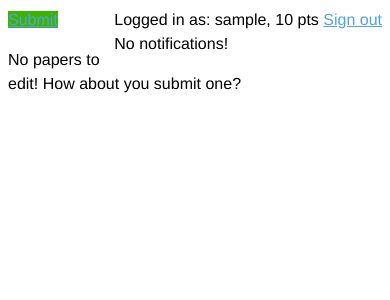
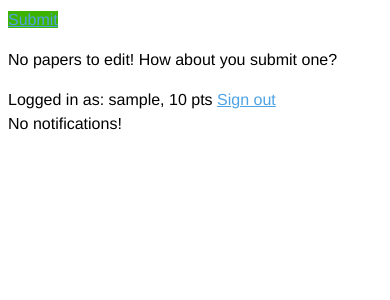
Before and after one commit to nmoroze/peer-edit, a Django app: page / in a window 390 px wide. Shown: the top 300 px of the page. Run offline with Django 3.2, Linux system fonts and the light colour scheme; a user stored in the database is signed in; tables that the repository leaves empty hold one stand-in row (values such as "Sample post"); data that the repository does not hold is empty; parts of the project's set-up code (start-up, migrations or seed data) failed here and were passed over; some libraries are stand-ins or nearby versions.

Commit message:
Made notifications sidebar responsive

```diff
--- a/edit/templates/edit/index.html
+++ b/edit/templates/edit/index.html
@@ -2,18 +2,10 @@
 
 {% block content %}
 {% if user %}
-	<div style="float:right"> Logged in as: {{ user.username }}, {{ author.points }} pts <a href="/signout/">Sign out</a><br>
-	{% if notification_list %}
-		<ul>
-		{% for notification in notification_list %}
-			<li>{{ notification.content }}</li>
-		</ul>
-		{% endfor %}
-	{% else %}
-		No notifications!
+
 {% endif %}
-	</div>
-{% endif %}
+<div class="row">
+	<div class="col-md-10">
 		<a class="btn btn-large btn-success" style="margin-top: 5px" href="/submit"><i class="icon-fixed-width icon-pencil"></i>Submit</a>
 
 		{% if latest_paper_list %}
@@ -25,5 +17,19 @@
 		{% else %}
 		    <p>No papers to edit! How about you submit one?</p>
 		{% endif %}
+	</div>
 
+	<div class="col-md-2">
+		Logged in as: {{ user.username }}, {{ author.points }} pts <a href="/signout/">Sign out</a><br>
+		{% if notification_list %}
+			<ul>
+			{% for notification in notification_list %}
+				<li>{{ notification.content }}</li>
+			</ul>
+			{% endfor %}
+		{% else %}
+			No notifications!
+		{% endif %}
+	</div>
+</div>
  {% endblock %}
```
Lines whose indentation alone changed are shown as unchanged.
